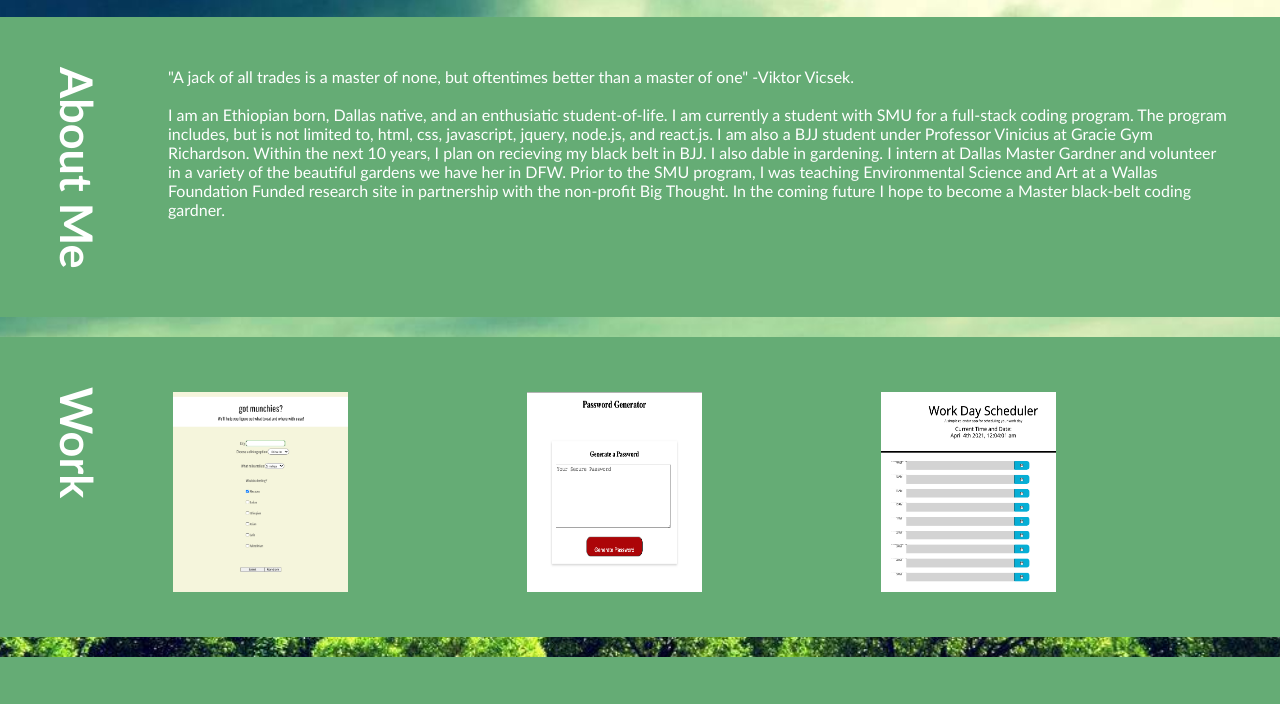
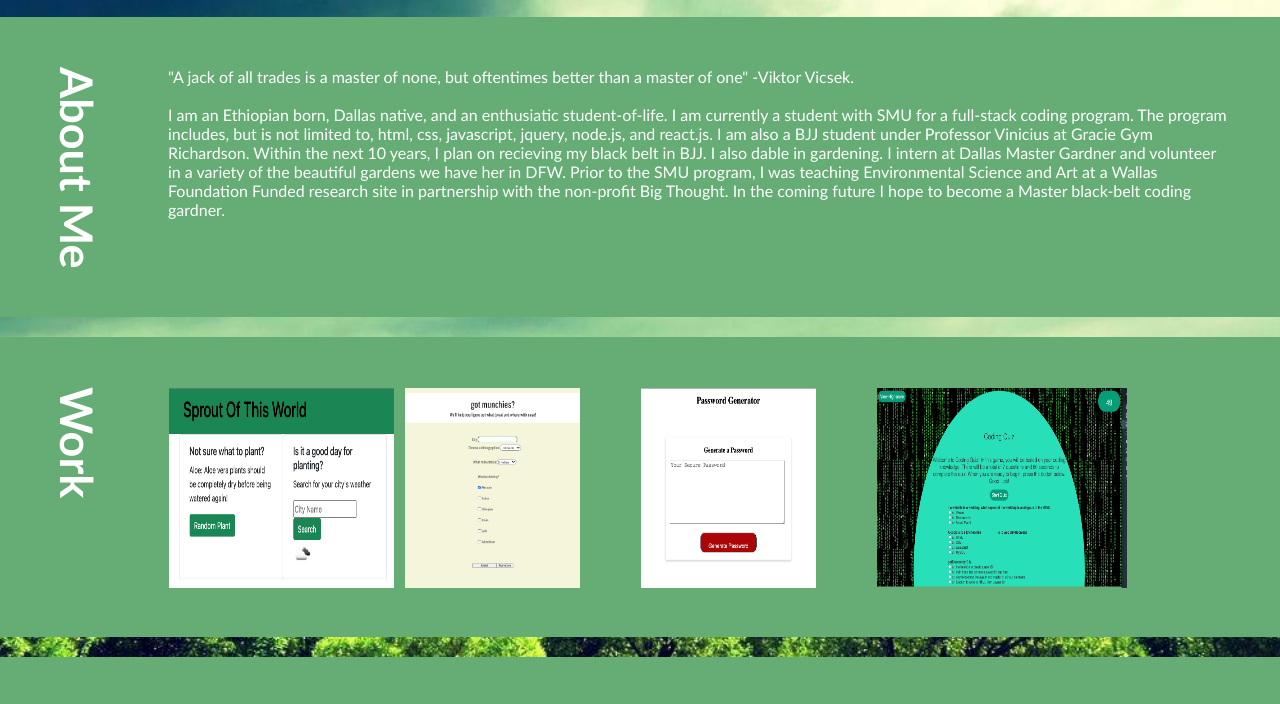
Before and after one commit to aydanegash/fire-portfolio, a plain HTML site: page index.html in a window 1280 px wide. Shown: the part 400-1104 px from the top of the page. Drawn offline with Linux system fonts and the light colour scheme.

Commit message:
updated work

```diff
--- a/assets/css/style.css
+++ b/assets/css/style.css
@@ -118,8 +118,8 @@ p {
 
 .column {
     float: left;
-    width: 30%;
-    padding: 5px;
+    width: 20%;
+    padding: 1px;
 }
  .column1 {
      float: left;
--- a/index.html
+++ b/index.html
@@ -51,6 +51,12 @@
                     <div class="row">
                         <div class="column1"> <h2>Work</h2> </div>
                         <div class="column">
+                            <a href="https://sprout-of-this-world.herokuapp.com/">
+                                <img alt="Qries" src="./assets/images/sprouts-of-the-world.png"
+                                width="225" height="250">
+                            </a>
+                        </div>
+                        <div class="column">
                             <a href="https://jonathan-jablonski.github.io/got-munchies/">
                                 <img alt="Qries" src="./assets/images/Screen Shot 2021-04-03 at 11.35.21 PM.png"
                                 width="175" height="250">
@@ -63,9 +69,9 @@
                             </a>
                         </div>
                         <div class="column">
-                            <a href="https://aydanegash.github.io/scheduler/">
-                                <img alt="Qries" src="./assets/images/work-day-scheduler.png"
-                                width="175" height="250">
+                            <a href="https://aydanegash.github.io/quiz-quiz/">
+                                <img alt="Qries" src="./assets/images/deployedWebsite.png"
+                                width="250" height="250">
                             </a>
                         </div>
                     </div>
```
Also changed, not shown: assets/images/deployedWebsite.png (added), assets/images/sprouts-of-the-world.png (added), 3 other files.
